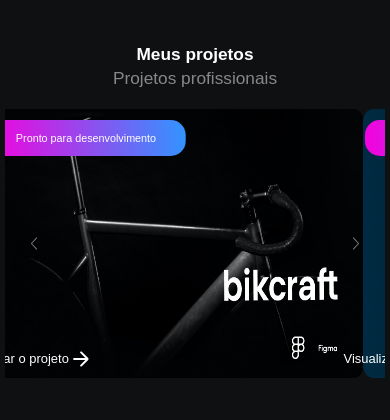
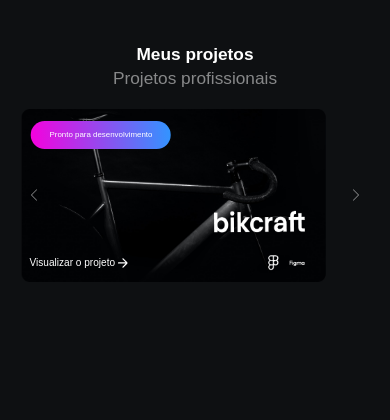
Before and after one commit to ayumilh/Hugo_Portfolio, a plain HTML site: page teste.html in a window 390 px wide. Shown: the part 2480-2900 px from the top of the page. Drawn offline with nearby package versions, Linux system fonts and the light colour scheme.

Commit message:
carousel mobile

```diff
--- a/style.css
+++ b/style.css
@@ -231,7 +231,7 @@
         top: 30px;
     }
 }
-@media(max-width:768px) {
+@media(max-width:770px) {
     .carousel-item>img{
         width: 100%;
     }
@@ -250,18 +250,64 @@
         font-size: 1.8rem;
     }
 }
-
-@media(max-width:450px) {
+@media(max-width:577px){
     .carousel-item>img{
-        width: 100%;
-        height: 269px;
+        width: 95%;
+    }
+}
+@media (max-width:527px){
+    .carousel-item>img{
+        width: 92%;
+    }
+    .btn-projeto{
+        bottom: 140px;
+        width: 180px;
+        left: -40px;
+    }
+    .carousel-caption a{
+        font-size: 1.7rem;
     }
 }
 
-@media(max-width:320px) {
+@media(max-width:426px) {
     .carousel-item>img{
-        width: 100%;
-        height: 240px;
+        width: 80%;
+    }
+    .btn-projeto{
+        bottom: 70px;
+        width: 140px;
+        height: 28px;
+        left: -10px;
+        font-size: 1.1rem;
+    }
+    .carousel-caption>p{
+        right: 95px;
+        top: 30px;
+    }
+    .carousel-caption a{
+        font-size: 1.4rem;
+    }
+    .carousel-caption a>img{
+        width: 10px;
+    }
+}
+
+@media(max-width:325px) {
+    .carousel-item>img{
+        width: 80%;
+    }
+    .btn-projeto{
+        bottom: 50px;
+        width: 110px;
+        height: 20px;
+        left: -5px;
+        font-size: 1rem;
+    }
+    .carousel-caption>p{
+        right: 75px;
+    }
+    .carousel-caption a{
+        font-size: 1rem;
     }
 }
 @media (min-width: 40em) {
```
